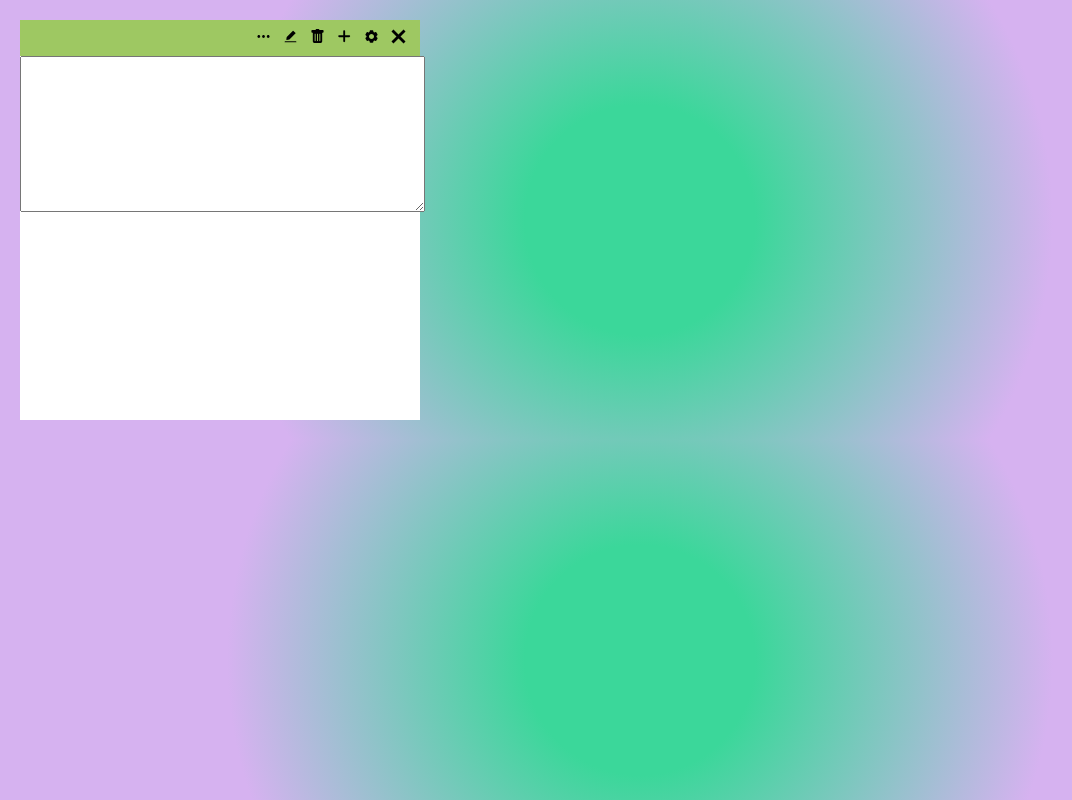
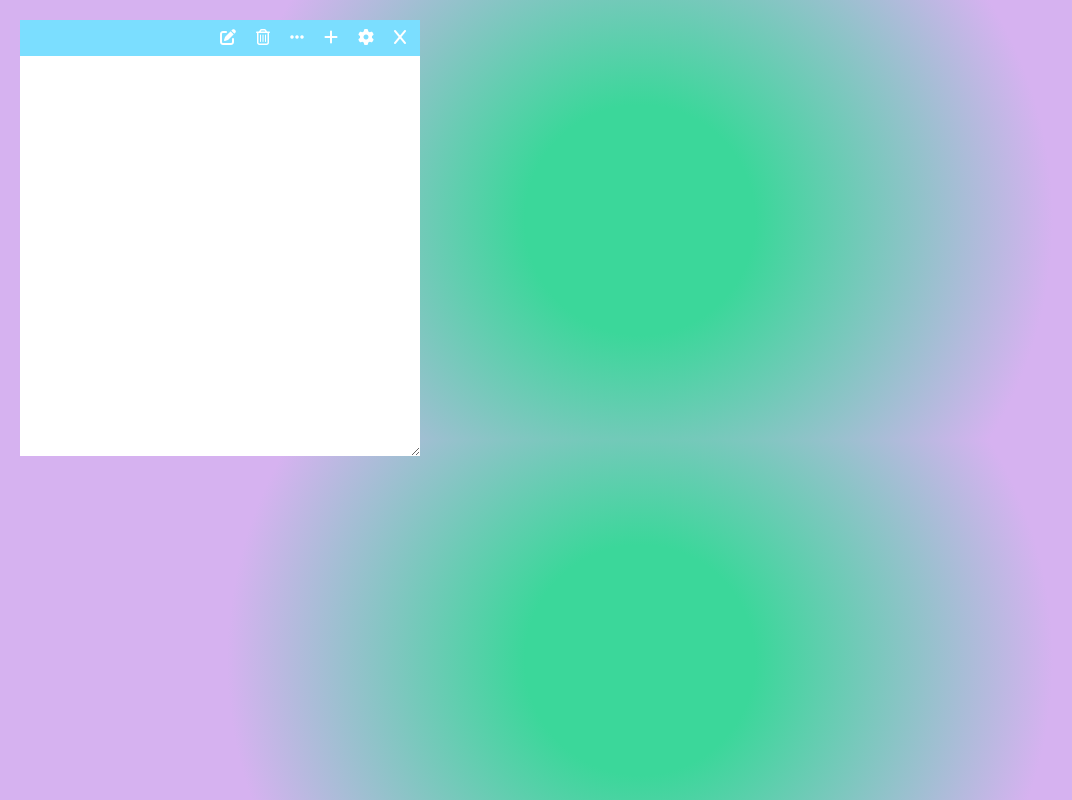
Before and after one commit to Sk0rpi0o/notes-app, a plain HTML site: page index.html in a window 1280 px wide. Shown: the whole page, without its empty margins (0-1072 px from the left). Drawn offline with nearby package versions, Linux system fonts and the light colour scheme.

Commit message:
Version 1.1 // w/ edit button

```diff
--- a/index.html
+++ b/index.html
@@ -6,39 +6,41 @@
   <meta name="viewport" content="width=device-width, initial-scale=1.0">
   <title>Notes App</title>
   <link rel="stylesheet" href="style.css">
+  <link rel="stylesheet" href="https://cdnjs.cloudflare.com/ajax/libs/font-awesome/6.1.1/css/all.min.css"/>
+  <script src="https://cdnjs.cloudflare.com/ajax/libs/marked/0.0.2/marked.min.js"></script>
   <script src="script.js" defer></script>
 </head>
+
 <body>
   <div class="notes">
     <div class="tools">
 
+      <button class="edit">
+        <i class="fa-solid fa-pen-to-square"></i>
+      </button>
+      <button class="delete">
+        <i class="fa-regular fa-trash-can"></i>
+      </button>
       <button>
-        <img src="images/dots.svg" alt="">
+        <i class="fa-solid fa-ellipsis"></i>
+       </button>
+      <button>
+        <i class="fa-solid fa-plus"></i>
       </button>
-
       <button>
-        <img src="images/edit.svg" alt="">
+        <i class="fa-solid fa-gear"></i>
       </button>
-
       <button>
-        <img src="images/trash.svg" alt="">
-      </button>
-
-      <button>
-        <img src="images/plus_2.svg" alt="">
-      </button>
-
-      <button>
-        <img src="images/csettings.svg" alt="">
-      </button>
-
-      <button>
-        <img src="images/x.svg" alt="">
+        <i class="fa-solid fa-x"></i>
       </button>
 
     </div>
 
-    <textarea name="" id="" cols="48" rows="10"></textarea>
+    <div class="main hidden">
+
+    </div>
+
+    <textarea></textarea>
 
   </div>
 </body>
--- a/script.js
+++ b/script.js
@@ -0,0 +1,17 @@
+const notesEl = document.querySelector(".notes")
+const editBtn = document.querySelector(".edit");
+const deleteBtn = document.querySelector(".delete");
+
+const main = notesEl.querySelector(".main");
+const textArea = notesEl.querySelector("textarea");
+
+editBtn.addEventListener("click", () => {
+  main.classList.toggle("hidden");
+  textArea.classList.toggle("hidden");
+});
+
+textArea.addEventListener("input", (e) => {
+  const { value } = e.target;
+
+  main.innerHTML = marked(value);
+});
--- a/style.css
+++ b/style.css
@@ -11,7 +11,6 @@ body {
   flex-wrap: wrap;
   font-family: 'Poppins', sans-serif;
   margin: 0;
-
 }
 
 .notes {
@@ -22,20 +21,33 @@ body {
 }
 
 .notes .tools {
-  background-color: #9ec862;
+  background-color: #7bdeff;
   display: flex;
   justify-content: flex-end;
   padding: 0.5rem;
 }
 
-button img {
-  width: 15px;
-  height: 15px;
-
-}
-
 .notes .tools button {
   background-color: transparent;
   border: none;
+  margin-left: 0.5rem;
+  color: rgb(255, 255, 255);
+  font-size: 1rem;
+}
 
+.notes .main {
+  height: 100%;
+  width: 100%;
 }
+
+.notes textarea {
+  outline: none;
+  font-family: inherit;
+  border: none;
+  height: 100%;
+  width: 100%;
+}
+
+.notes .hidden {
+  display: none;
+}
```
Also changed, not shown: 1 other file.
